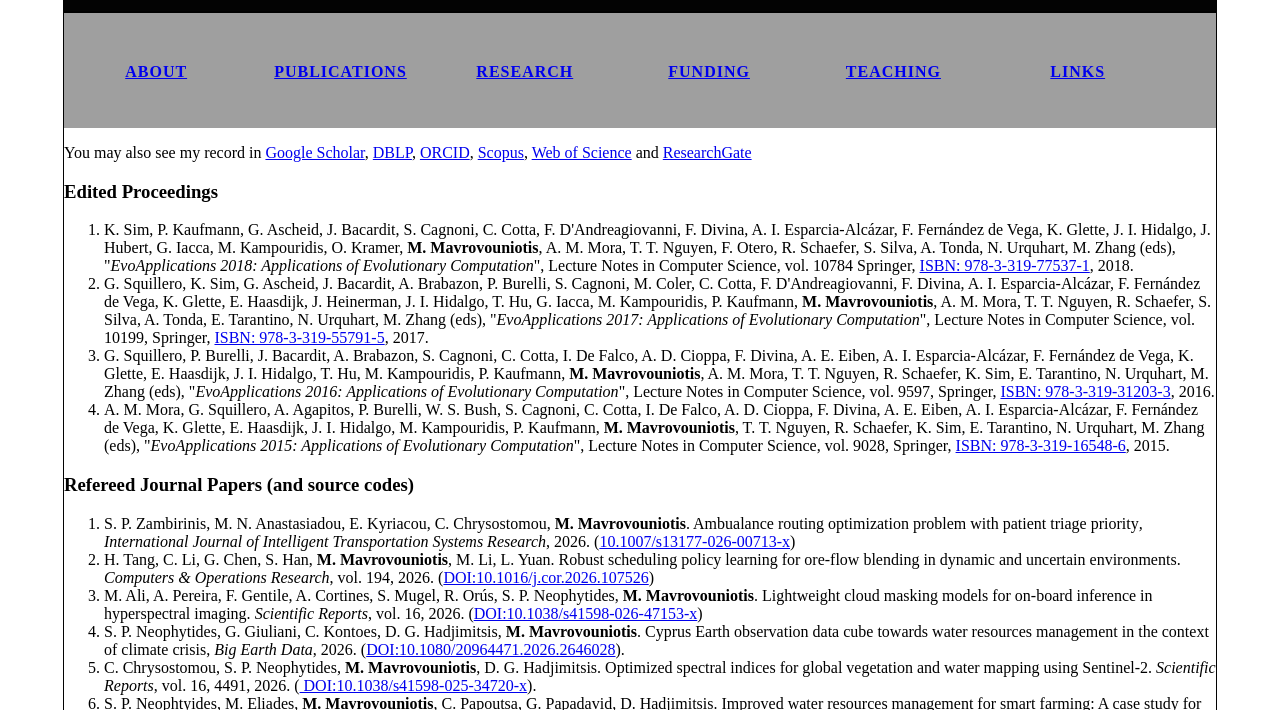
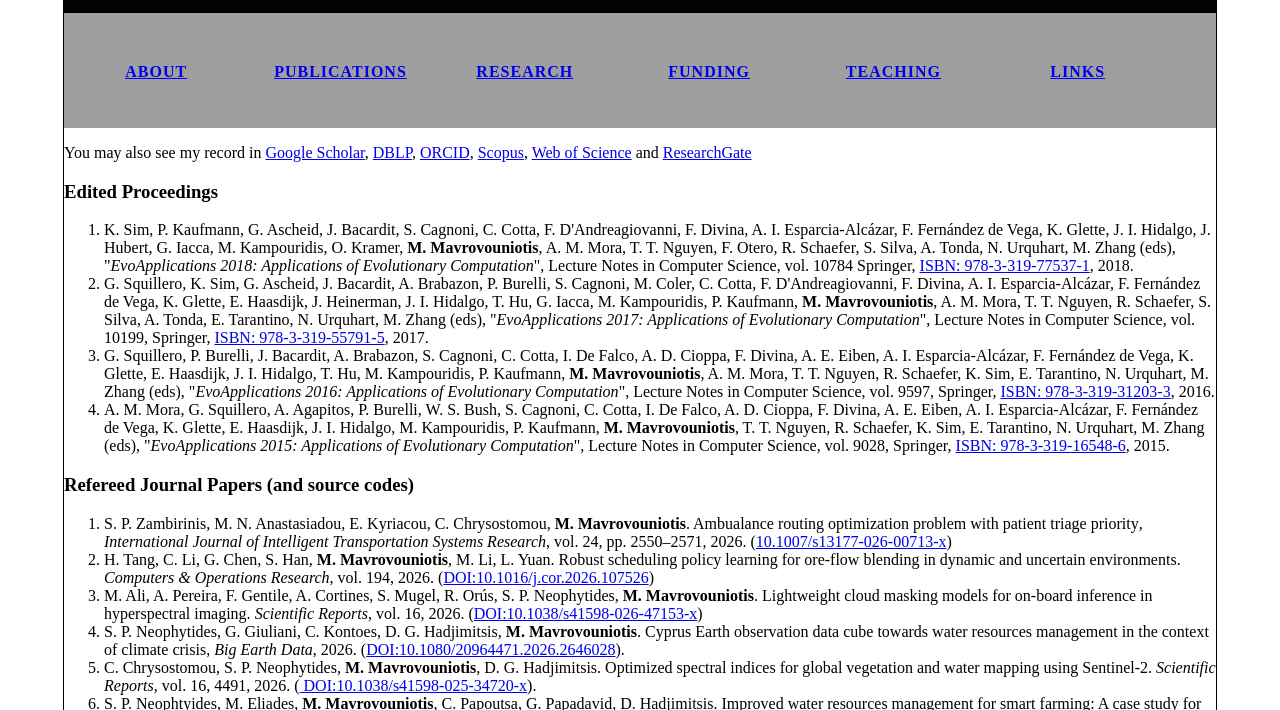
Before and after one commit to Mavrovouniotis/Mavrovouniotis.github.io, a plain HTML site: page publications.html in a window 1280 px wide. Shown: the part 90-800 px from the top of the page. Drawn offline with Linux system fonts and the light colour scheme.

Commit message:
Update publications.html

```diff
--- a/publications.html
+++ b/publications.html
@@ -47,7 +47,7 @@
 	          </ol>
             <h3 class="head"><a name="section-4">Refereed Journal Papers (and source codes)</a></h3>
             <ol>
-              <li>S. P. Zambirinis, M. N. Anastasiadou, E. Kyriacou, C. Chrysostomou, <strong>M. Mavrovouniotis</strong>. Ambualance routing optimization problem with patient triage priority<em>, International Journal of Intelligent Transportation Systems Research</em>, 2026. (<a href="https://doi.org/10.1007/s13177-026-00713-x" shape="rect">10.1007/s13177-026-00713-x</a>) </li>
+              <li>S. P. Zambirinis, M. N. Anastasiadou, E. Kyriacou, C. Chrysostomou, <strong>M. Mavrovouniotis</strong>. Ambualance routing optimization problem with patient triage priority<em>, International Journal of Intelligent Transportation Systems Research</em>, vol. 24, pp. 2550–2571, 2026. (<a href="https://doi.org/10.1007/s13177-026-00713-x" shape="rect">10.1007/s13177-026-00713-x</a>) </li>
               <li>H. Tang, C. Li, G. Chen, S. Han, <strong>M. Mavrovouniotis</strong>, M. Li, L. Yuan. Robust scheduling policy learning for ore-flow blending in dynamic and uncertain environments. <em>Computers & Operations Research</em>, vol. 194, 2026. (<a href="https://doi.org/10.1016/j.cor.2026.107526" shape="rect">DOI:10.1016/j.cor.2026.107526</a>) </li>
               <li>M. Ali, A. Pereira, F. Gentile, A. Cortines, S. Mugel, R. Orús, S. P. Neophytides, <strong>M. Mavrovouniotis</strong>. Lightweight cloud masking models for on-board inference in hyperspectral imaging. <em>Scientific Reports</em>, vol. 16, 2026. (<a href="https://doi.org/10.1038/s41598-026-47153-x" shape="rect">DOI:10.1038/s41598-026-47153-x</a>)</li>
               <li>S. P. Neophytides, G. Giuliani, C. Kontoes, D. G. Hadjimitsis, <strong>M. Mavrovouniotis</strong>. Cyprus Earth observation data cube towards water resources management in the context of climate crisis, <em>Big Earth Data</em>, 2026. (<a href="https://doi.org/10.1080/20964471.2026.2646028" shape="rect">DOI:10.1080/20964471.2026.2646028</a>).</li>
```
